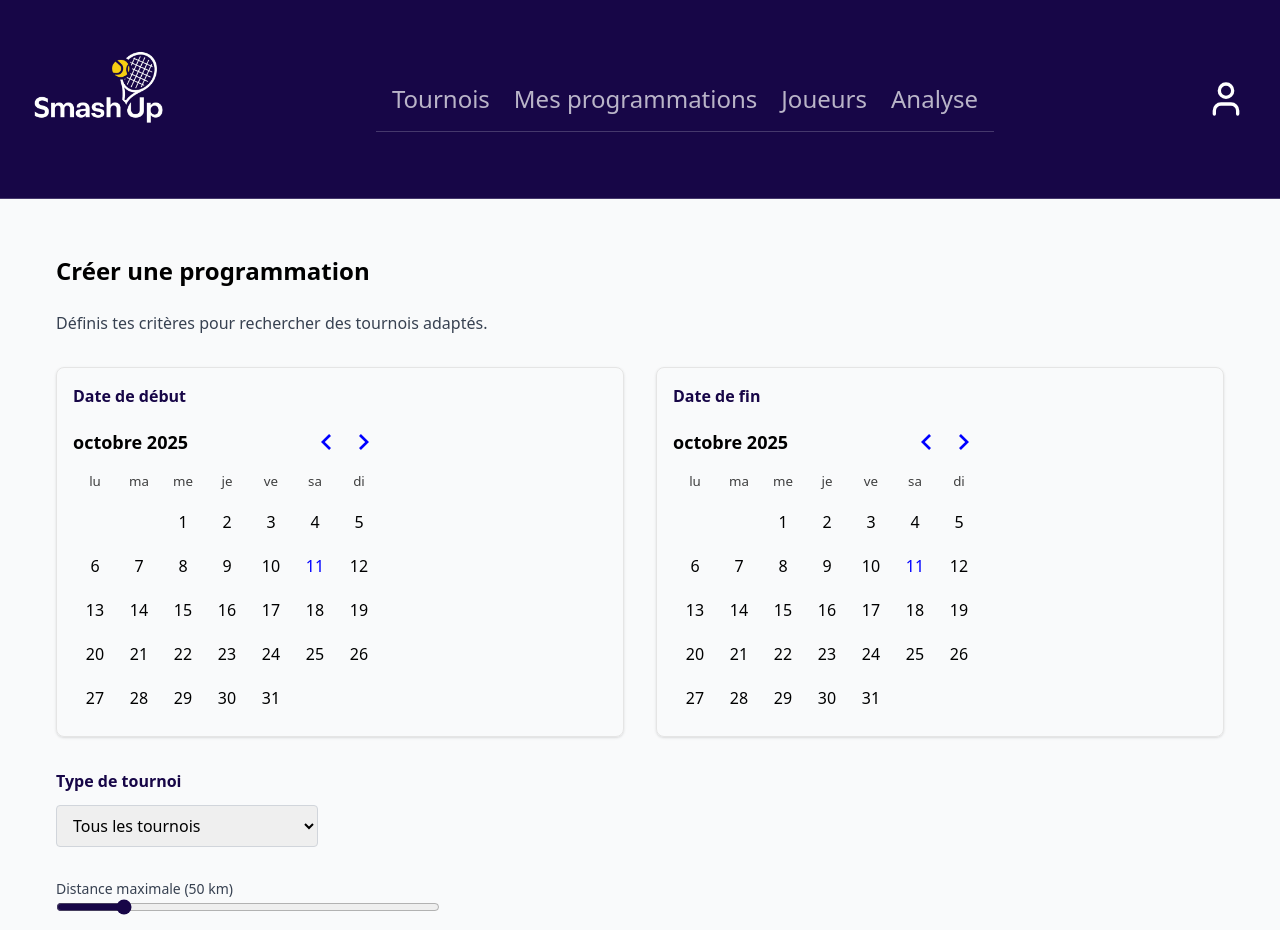
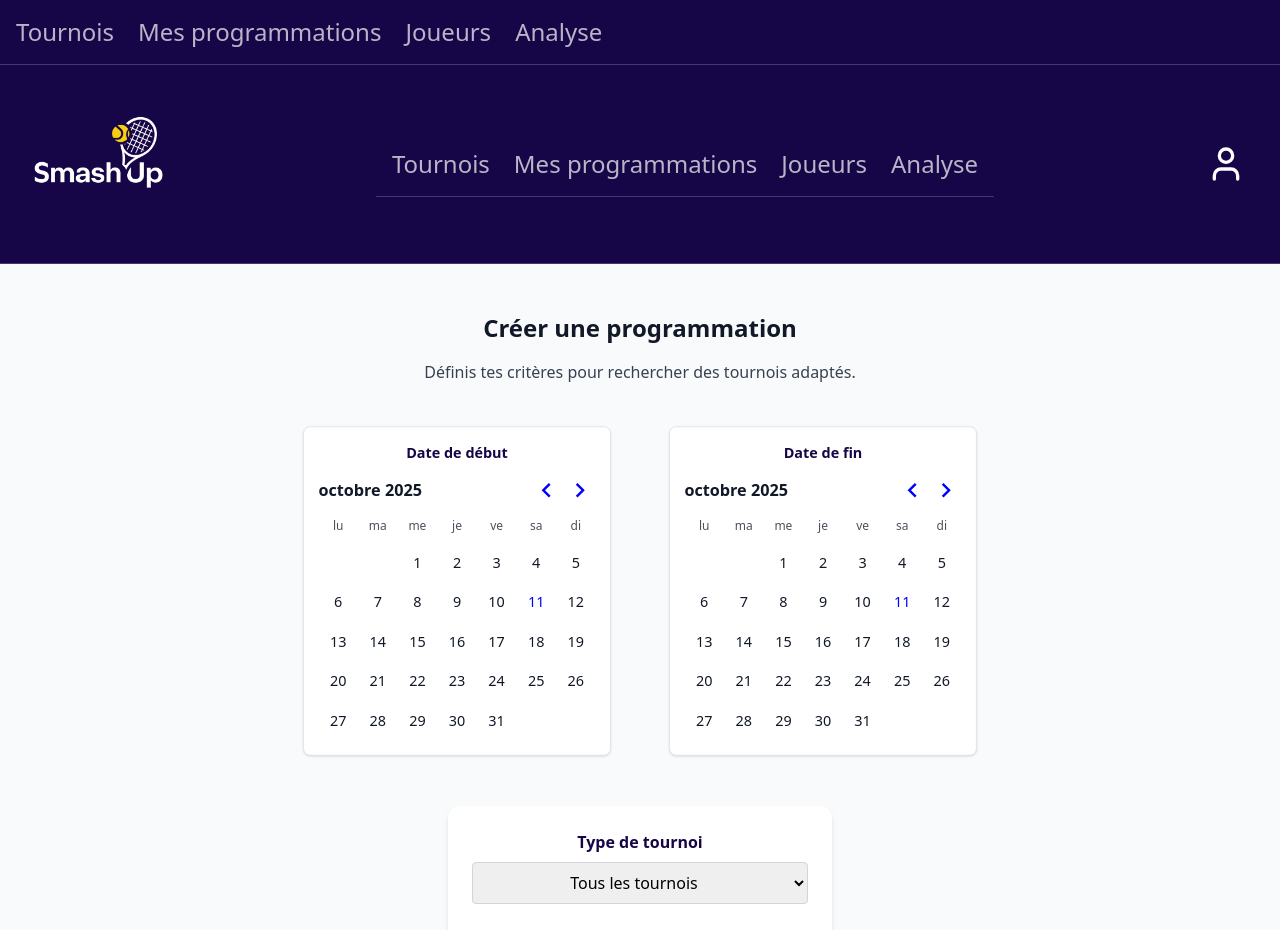
Before and after one commit to quentiniderne/PlanifTournois, a Next.js app in the folder planif-app/: page /creaProg in a window 1280 px wide. Shown: the top 930 px of the page. Built offline with nearby package versions, Linux system fonts and the light colour scheme.

Commit message:
rajout navbar, landing, signup etc mais en cours

```diff
--- a/planif-app/package.json
+++ b/planif-app/package.json
@@ -10,6 +10,7 @@
   },
   "dependencies": {
     "@radix-ui/react-slot": "^1.2.3",
+    "@supabase/auth-helpers-nextjs": "^0.10.0",
     "@supabase/supabase-js": "^2.75.0",
     "autoprefixer": "^10.4.21",
     "class-variance-authority": "^0.7.1",
--- a/planif-app/src/app/components/Header.tsx
+++ b/planif-app/src/app/components/Header.tsx
@@ -4,6 +4,8 @@ import Image from "next/image";
 import Link from "next/link";
 import { useState } from "react";
 import { User } from "lucide-react";
+import Navbar from "./Navbar";
+
 
 export default function Header() {
 const router = useRouter();
@@ -26,26 +28,7 @@ export default function Header() {
 			<Image src="/logo.png" alt="Logo SmashUp" width={150} height={150} />
 		</Link>
 
-      {/* Navigation Tabs */}
-      <nav className="bg-[#170647] border-b border-white/20">
-        <ul className="flex space-x-6 p-4">
-          {tabs.map((tab) => (
-            <li key={tab.id}>
-              <Link
-                href={tab.href}
-                className={`pb-1 text-2xl ${
-                  activeTab === tab.id
-                    ? "border-b-2 border-white font-semibold text-white"
-                    : "text-white/70 hover:text-white"
-                }`}
-                onClick={() => setActiveTab(tab.id)}
-              >
-                {tab.label}
-              </Link>
-            </li>
-          ))}
-        </ul>
-      </nav>
+		<Navbar/>
 
 		{/* Bouton Profil */}
 		<div className="flex items-center space-x-4">
--- /dev/null
+++ b/planif-app/src/app/components/Navbar.tsx
@@ -0,0 +1,43 @@
+"use client";
+import { useRouter, usePathname } from "next/navigation";
+import Image from "next/image";
+import Link from "next/link";
+import { useState } from "react";
+
+export default function Navbar() {
+  const router = useRouter();
+  const pathname = usePathname();
+  const [activeTab, setActiveTab] = useState("");
+
+  const tabs = [
+    { id: "programmations", label: "Tournois", href: "/tournoisList" },
+    { id: "historique", label: "Mes programmations", href: "/mes-programmations" },
+    { id: "joueurs", label: "Joueurs", href: "/joueurs" },
+    { id: "stats", label: "Analyse", href: "/stats" },
+  ];
+
+  const isProfileActive = pathname === "/profil";
+
+  return (
+      <nav className="bg-[#170647] items-center border-b border-white/20">
+        {/* Navigation Tabs */}
+        <ul className="flex space-x-6 p-4">
+          {tabs.map((tab) => (
+            <li key={tab.id}>
+              <Link
+                href={tab.href}
+                className={`pb-1 text-2xl ${
+                  activeTab === tab.id
+                    ? "border-b-2 border-white font-semibold text-white"
+                    : "text-white/70 hover:text-white"
+                }`}
+                onClick={() => setActiveTab(tab.id)}
+              >
+                {tab.label}
+              </Link>
+            </li>
+          ))}
+        </ul>
+      </nav>
+  );
+}
--- a/planif-app/src/app/creaProg/page.tsx
+++ b/planif-app/src/app/creaProg/page.tsx
@@ -13,24 +13,25 @@ const [typeTournoi, setTypeTournoi] = useState<string>("tous");
 const [distance, setDistance] = useState<number>(50);
 
 const handleSubmit = () => {
-	console.log("Filtres choisis :", {
+	console.log({
 	debut: selectedStart,
 	fin: selectedEnd,
 	typeTournoi,
 	distance,
 	});
-	// Plus tard : navigation vers la page de résultats filtrés
 };
 
 return (
-	<div className="p-8 text-black">
-	<h1 className="text-2xl font-bold mb-6">Créer une programmation</h1>
-	<p className="mb-8 text-gray-700">Définis tes critères pour rechercher des tournois adaptés.</p>
+	<div className="min-h-screen flex flex-col items-center justify-center bg-gray-50 text-gray-900 p-6">
+	<h1 className="text-2xl font-bold mb-4">Créer une programmation</h1>
+	<p className="text-gray-700 mb-6">
+		Définis tes critères pour rechercher des tournois adaptés.
+	</p>
 
-	{/* Sélecteur de dates */}
-	<div className="grid grid-cols-1 md:grid-cols-2 gap-8 mb-8">
-		<div className="border p-4 rounded-lg shadow">
-		<h2 className="font-semibold mb-3 text-[#170647]">Date de début</h2>
+	{/* Bloc des calendriers côte à côte */}
+	<div className="flex flex-col md:flex-row items-center justify-center gap-6 mb-8">
+		<div className="border p-4 rounded-lg shadow text-center bg-white scale-90">
+		<h2 className="font-semibold mb-2 text-[#170647]">Date de début</h2>
 		<DayPicker
 			mode="single"
 			selected={selectedStart}
@@ -38,14 +39,14 @@ return (
 			locale={fr}
 		/>
 		{selectedStart && (
-			<p className="text-sm mt-2 text-gray-600">
-			Sélectionné : {format(selectedStart, "dd/MM/yyyy")}
+			<p className="text-sm text-gray-600 mt-1">
+			{format(selectedStart, "dd/MM/yyyy")}
 			</p>
 		)}
 		</div>
 
-		<div className="border p-4 rounded-lg shadow">
-		<h2 className="font-semibold mb-3 text-[#170647]">Date de fin</h2>
+		<div className="border p-4 rounded-lg shadow text-center bg-white scale-90">
+		<h2 className="font-semibold mb-2 text-[#170647]">Date de fin</h2>
 		<DayPicker
 			mode="single"
 			selected={selectedEnd}
@@ -53,18 +54,20 @@ return (
 			locale={fr}
 		/>
 		{selectedEnd && (
-			<p className="text-sm mt-2 text-gray-600">
-			Sélectionné : {format(selectedEnd, "dd/MM/yyyy")}
+			<p className="text-sm text-gray-600 mt-1">
+			{format(selectedEnd, "dd/MM/yyyy")}
 			</p>
 		)}
 		</div>
 	</div>
 
+	{/* Autres filtres en dessous */}
+	<div className="flex flex-col items-center w-full max-w-sm gap-6 bg-white p-6 rounded-xl shadow-md">
 		{/* Type de tournoi */}
-	<div className="mb-8">
-		<h2 className="font-semibold mb-3 text-[#170647]">Type de tournoi</h2>
+		<div className="flex flex-col items-center w-full">
+		<h2 className="font-semibold mb-2 text-[#170647]">Type de tournoi</h2>
 		<select
-		className="border border-gray-300 rounded px-3 py-2 text-black"
+			className="border border-gray-300 rounded px-3 py-2 text-black w-full text-center"
 			value={typeTournoi}
 			onChange={(e) => setTypeTournoi(e.target.value)}
 		>
@@ -76,25 +79,36 @@ return (
 		</div>
 
 		{/* Distance (slider) */}
-	<div className="flex flex-col w-full max-w-sm mb-6">
-		<label className="text-sm mb-1 text-gray-700">Distance maximale ({distance} km)</label>
+		<div className="flex flex-col w-full max-w-sm mb-6 items-center">
+		<label className="text-sm mb-2 text-gray-700">
+			Distance maximale :{" "}
+			{distance === 300 ? (
+			<span className="font-semibold text-[#170647]">Toute la France</span>
+			) : (
+			<span className="font-semibold text-[#170647]">{distance} km</span>
+			)}
+		</label>
+
 		<input
 			type="range"
 			min={1}
 			max={300}
+			step={1}
 			value={distance}
 			onChange={(e) => setDistance(Number(e.target.value))}
-		className="w-full h-2 accent-[#170647]"
+			className="w-full h-2 accent-[#170647] cursor-pointer"
 		/>
 		</div>
 
-	{/* Bouton de validation */}
+
+		{/* Bouton */}
 		<button
 		onClick={handleSubmit}
-		className="bg-[#170647] text-white px-6 py-3 rounded-lg hover:bg-[#2a1085] transition"
+		className="bg-[#170647] text-white px-6 py-3 rounded-lg hover:bg-[#2a1085] transition w-full"
 		>
 		Lancer la recherche
 		</button>
 	</div>
+	</div>
 );
 }
--- /dev/null
+++ b/planif-app/src/app/landing/page.tsx
@@ -0,0 +1,87 @@
+"use client";
+
+import { useState, useEffect } from "react";
+import { useRouter } from "next/navigation";
+import { createClientComponentClient } from "@supabase/auth-helpers-nextjs";
+
+export default function LandingPage() {
+  const supabase = createClientComponentClient();
+  const router = useRouter();
+
+  const [loading, setLoading] = useState(true);
+  const [email, setEmail] = useState("");
+  const [password, setPassword] = useState("");
+  const [error, setError] = useState<string | null>(null);
+
+  // 🔁 Vérifie la session au chargement
+  useEffect(() => {
+    const checkSession = async () => {
+      const { data } = await supabase.auth.getSession();
+      if (data.session) {
+        router.replace("/dashboard");
+      } else {
+        setLoading(false);
+      }
+    };
+    checkSession();
+  }, [router, supabase]);
+
+  // ⏳ Petit écran de chargement le temps de vérifier la session
+  if (loading) {
+    return (
+      <main className="flex items-center justify-center min-h-screen bg-gray-100">
+        <p className="text-gray-500">Chargement...</p>
+      </main>
+    );
+  }
+
+  const handleLogin = async (e: React.FormEvent) => {
+    e.preventDefault();
+    setError(null);
+    const { error } = await supabase.auth.signInWithPassword({ email, password });
+    if (error) setError(error.message);
+    else router.push("/dashboard");
+  };
+
+  return (
+    <main className="flex flex-col items-center justify-center bg-gray-100 p-6">
+      <h1 className="text-4xl font-bold mb-6 text-center">🎾 Bienvenue sur SmashUp</h1>
+      <p className="mb-8 text-gray-600 text-center max-w-md">
+        Gérez vos programmations de tournois FFT facilement, avec un outil pensé pour les joueurs et clubs.
+      </p>
+
+      <form onSubmit={handleLogin} className="bg-white p-6 rounded-2xl shadow-md w-full max-w-sm">
+        <h2 className="text-xl font-semibold mb-4 text-center">Connexion</h2>
+
+        <input
+          type="email"
+          placeholder="Email"
+          className="w-full p-2 border rounded mb-3"
+          value={email}
+          onChange={(e) => setEmail(e.target.value)}
+          required
+        />
+        <input
+          type="password"
+          placeholder="Mot de passe"
+          className="w-full p-2 border rounded mb-3"
+          value={password}
+          onChange={(e) => setPassword(e.target.value)}
+          required
+        />
+        {error && <p className="text-red-500 text-sm mb-2">{error}</p>}
+
+        <button type="submit" className="w-full bg-[#170647] text-white py-2 rounded hover:bg-blue-700 transition">
+          Se connecter
+        </button>
+      </form>
+
+      <p className="mt-4 text-gray-600">
+        Pas encore de compte ?{" "}
+        <button onClick={() => router.push("/signup")} className="text-[#170647] underline">
+          S’inscrire
+        </button>
+      </p>
+    </main>
+  );
+}
--- a/planif-app/src/app/layout.tsx
+++ b/planif-app/src/app/layout.tsx
@@ -1,7 +1,11 @@
+"use client";
+
 import type { Metadata } from "next";
 import { Geist, Geist_Mono } from "next/font/google";
 import "./globals.css";
 import HeaderClient from "@/app/components/HeaderClient";
+import { usePathname } from "next/navigation";
+import Navbar from "@/app/components/Navbar";
 
 const geistSans = Geist({
 variable: "--font-geist-sans",
@@ -13,15 +17,14 @@ const geistMono = Geist_Mono({
 subsets: ["latin"],
 });
 
-export const metadata: Metadata = {
-  title: "SmashUp - Programmation de tournois",
-  description: "Gérez et suivez vos programmations de tournois de tennis avec SmashUp.",
-};
 
 export default function RootLayout({ children }: { children: React.ReactNode }) {
+const pathname = usePathname();
+const hideNavbar = pathname === "/landing" || pathname === "/signup";
 return (
 	<html lang="fr">
 	<body className="bg-gray-50 text-gray-900">
+		{!hideNavbar && <Navbar />}
 		<HeaderClient />
 		<main className="p-6">{children}</main>
 	</body>
--- /dev/null
+++ b/planif-app/src/app/page.tsx
@@ -0,0 +1,5 @@
+import { redirect } from 'next/navigation'
+
+export default function Home() {
+  redirect('/landing')
+}
--- /dev/null
+++ b/planif-app/src/app/signup/page.tsx
@@ -0,0 +1,114 @@
+"use client";
+
+import { useState, useEffect } from "react";
+import { useRouter } from "next/navigation";
+import { createClientComponentClient } from "@supabase/auth-helpers-nextjs";
+
+export default function SignupPage() {
+  const supabase = createClientComponentClient();
+  const router = useRouter();
+
+  const [form, setForm] = useState({ firstname: "", lastname: "", email: "", password: "" });
+  const [error, setError] = useState<string | null>(null);
+  const [loading, setLoading] = useState(true);
+
+  // 🔁 Vérifie si l'utilisateur est déjà connecté
+  useEffect(() => {
+    const checkSession = async () => {
+      const { data } = await supabase.auth.getSession();
+      if (data.session) {
+        router.replace("/home");
+      } else {
+        setLoading(false);
+      }
+    };
+    checkSession();
+  }, [router, supabase]);
+
+  if (loading) {
+    return (
+      <main className="flex items-center justify-center min-h-screen bg-gray-100">
+        <p className="text-gray-500">Chargement...</p>
+      </main>
+    );
+  }
+
+  // 🧩 Création du compte
+  const handleSignup = async (e: React.FormEvent) => {
+    e.preventDefault();
+    setError(null);
+
+    const { error } = await supabase.auth.signUp({
+      email: form.email,
+      password: form.password,
+      options: {
+        data: {
+          firstname: form.firstname,
+          lastname: form.lastname,
+        },
+      },
+    });
+
+    if (error) setError(error.message);
+    else router.push("/home");
+  };
+
+  return (
+    <main className="flex flex-col items-center justify-center min-h-screen bg-gray-100 p-6">
+      <div className="bg-white p-6 rounded-2xl shadow-md w-full max-w-md">
+        <h2 className="text-2xl font-bold mb-6 text-center">Créer un compte</h2>
+
+        <form onSubmit={handleSignup}>
+          <input
+            type="text"
+            placeholder="Prénom"
+            className="w-full p-2 border rounded mb-3"
+            value={form.firstname}
+            onChange={(e) => setForm({ ...form, firstname: e.target.value })}
+            required
+          />
+          <input
+            type="text"
+            placeholder="Nom"
+            className="w-full p-2 border rounded mb-3"
+            value={form.lastname}
+            onChange={(e) => setForm({ ...form, lastname: e.target.value })}
+            required
+          />
+          <input
+            type="email"
+            placeholder="Email"
+            className="w-full p-2 border rounded mb-3"
+            value={form.email}
+            onChange={(e) => setForm({ ...form, email: e.target.value })}
+            required
+          />
+          <input
+            type="password"
+            placeholder="Mot de passe"
+            className="w-full p-2 border rounded mb-4"
+            value={form.password}
+            onChange={(e) => setForm({ ...form, password: e.target.value })}
+            required
+          />
+
+          {error && <p className="text-red-500 text-sm mb-2">{error}</p>}
+
+          <button
+            type="submit"
+            className="w-full bg-green-600 text-white py-2 rounded hover:bg-green-700 transition"
+          >
+            S’inscrire
+          </button>
+        </form>
+
+        <p className="mt-4 text-gray-600 text-center">
+          Déjà un compte ?{" "}
+          <button onClick={() => router.push("/landing")} className="text-blue-600 underline">
+            Se connecter
+          </button>
+        </p>
+      </div>
+    </main>
+  );
+}
--- a/planif-app/src/app/tournoisList/page.tsx
+++ b/planif-app/src/app/tournoisList/page.tsx
@@ -16,7 +16,7 @@ export default function Home() {
 
 	useEffect(() => {
 		async function fetchData() {
-			const query = supabase.from('x_tournois').select('*')
+			const query = supabase.from('tournois').select('*')
 
 			if (categorie === 'senior') query.eq('Senior', 1)
 			else if (categorie === 'junior') query.eq('Junior', 1)
```
Also changed, not shown: 1 other file (tests, documents, lock files or other folders). Lines whose indentation alone changed are shown as unchanged.
